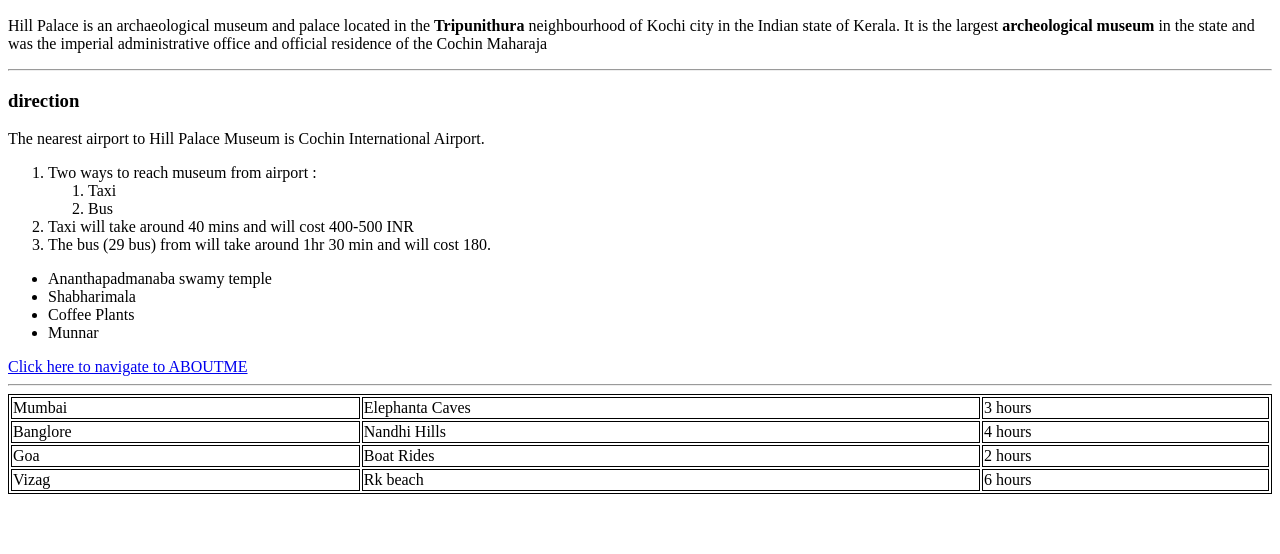
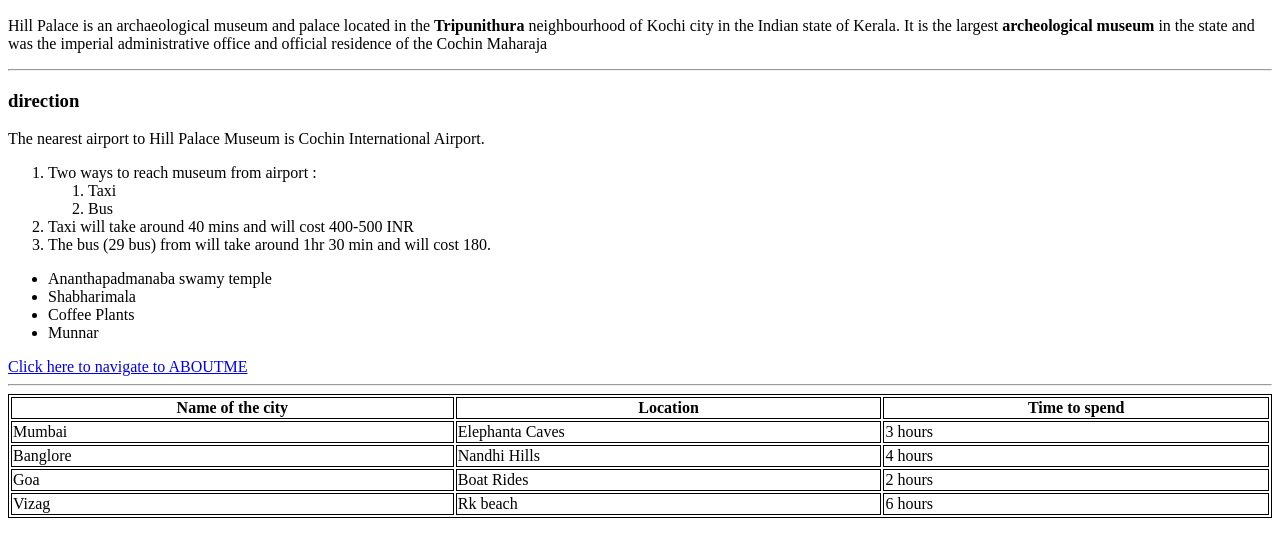
Before and after one commit to 44-563-Web-Apps-F22/44563-webapps-assignment-3-Vinesh1998, a plain HTML site: page index.html in a window 1280 px wide. Shown: the part 110-664 px from the top of the page. Drawn offline with Linux system fonts and the light colour scheme.

Commit message:
places to visit

```diff
--- a/index.html
+++ b/index.html
@@ -40,7 +40,13 @@
             </ul>
             <a href=Aboutme.html>Click here to navigate to ABOUTME</a>
             <hr>
-            <table style="width:100%"><tr>
+            <table style="width:100%">
+                <tr>
+             <th>Name of the city</th>
+             <th>Location</th>
+             <th>Time to spend</th>
+             </tr>
+                <tr>
                 <td>Mumbai</td>
                 <td>Elephanta Caves</td>
                 <td>3 hours</td>
```
